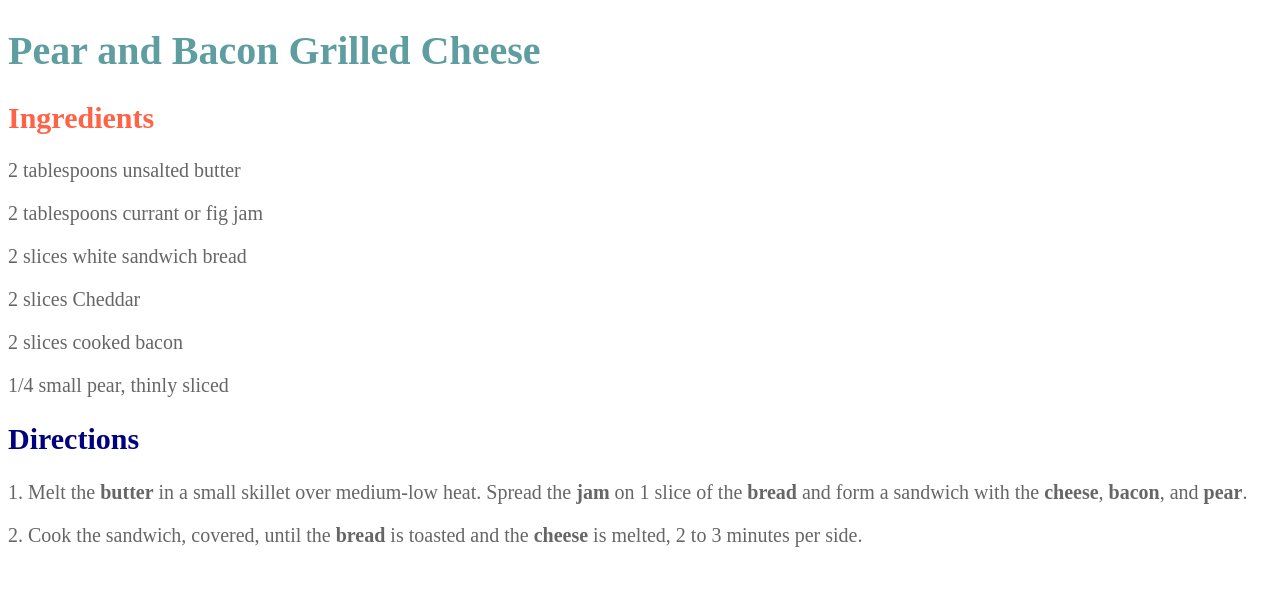
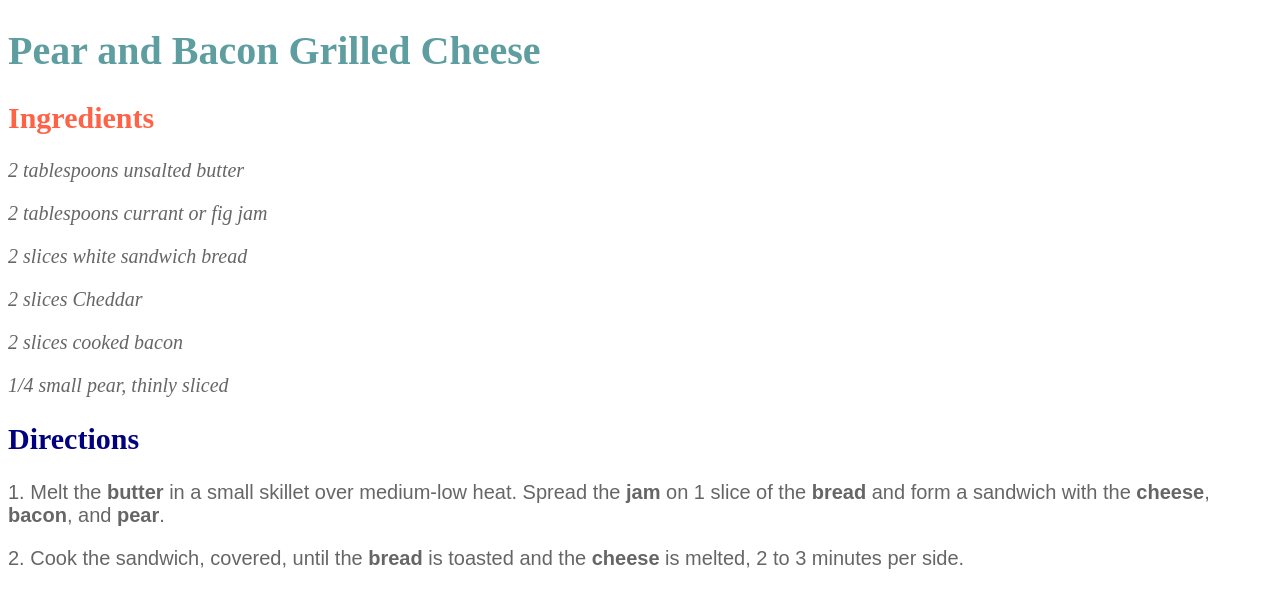
Before and after one commit to rkstarnerd/LS, a plain HTML site: page pear_and_bacon_grilled_cheese3/index.html in a window 1280 px wide. Drawn offline with Linux system fonts and the light colour scheme.

Commit message:
Step 9 - Add Class Selectors
reate two new CSS class selectors, one to use for the ingredients
paragraphs and the other to use for the directions paragraphs.
Do not use the same names as the id attributes already used.
For ingredient paragraphs, set the font-style property to italic.
For direction paragraphs, set their font-family to sans-serif.

https://launchschool.com/lessons/05a74171/assignments/4233

```diff
--- a/pear_and_bacon_grilled_cheese3/application.css
+++ b/pear_and_bacon_grilled_cheese3/application.css
@@ -6,4 +6,7 @@ body {
 h1 {color: cadetblue;}
 
 #ingredients {color: tomato;}
-#directions   {color: navy;}
+#directions  {color: navy;}
+
+.p-ingredients {font-style: italic;}
+.p-directions  {font-family: sans-serif;}
--- a/pear_and_bacon_grilled_cheese3/index.html
+++ b/pear_and_bacon_grilled_cheese3/index.html
@@ -2,22 +2,23 @@
 <html>
   <head>
     <link rel="stylesheet" type="text/css" href="application.css">
-    <title>"Grilled Cheese Recipes"</title>
+    <title>Grilled Cheese Recipes</title>
   </head>
   <body>
     <h1>Pear and Bacon Grilled Cheese</h1>
     <h2 id="ingredients">Ingredients</h2>
-    <p>2 tablespoons unsalted butter</p>
-    <p>2 tablespoons currant or fig jam</p>
-    <p>2 slices white sandwich bread</p>
-    <p>2 slices Cheddar</p>
-    <p>2 slices cooked bacon</p>
-    <p>1/4 small pear, thinly sliced</p>
+    <p class="p-ingredients">2 tablespoons unsalted butter</p>
+    <p class="p-ingredients">2 tablespoons currant or fig jam</p>
+    <p class="p-ingredients">2 slices white sandwich bread</p>
+    <p class="p-ingredients">2 slices Cheddar</p>
+    <p class="p-ingredients">2 slices cooked bacon</p>
+    <p class="p-ingredients">1/4 small pear, thinly sliced</p>
+
     <h2 id="directions">Directions</h2>
-    <p>1. Melt the <b>butter</b> in a small skillet over medium-low heat.
+    <p class="p-directions">1. Melt the <b>butter</b> in a small skillet over medium-low heat.
       Spread the <b>jam</b> on 1 slice of the <b>bread</b> and form
       a sandwich with the <b>cheese</b>, <b>bacon</b>, and <b>pear</b>.</p>
-    <p>2. Cook the sandwich, covered, until the <b>bread</b> is toasted
+    <p class="p-directions">2. Cook the sandwich, covered, until the <b>bread</b> is toasted
       and the <b>cheese</b> is melted, 2 to 3 minutes per side.</p>
   </body>
 </html>
```
